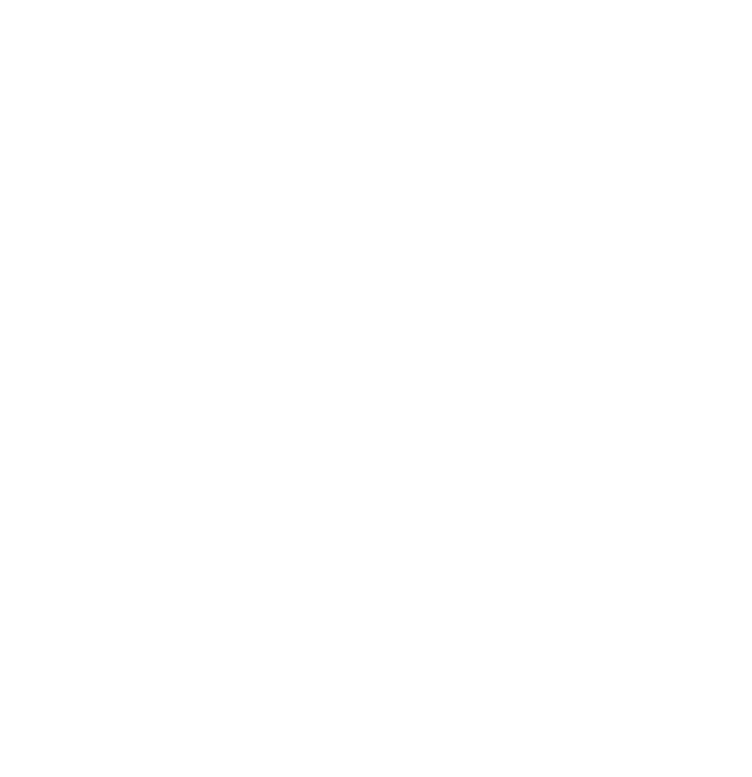
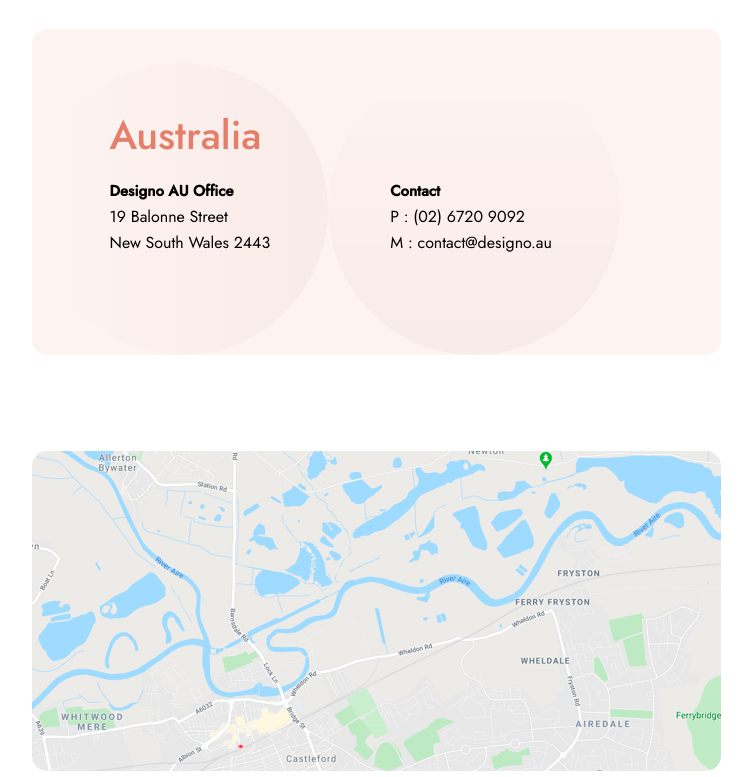
Before and after one commit to pierrolabo/designomultipagewebsite, a React (Create React App) app: page /locations in a window 1280 px wide. Shown: the part 1223-2000 px from the top of the page, without its empty margins (264-1016 px from the left). Before the commit the page ends 887 px from the top, so only its background shows below. Built offline with nearby package versions, Linux system fonts and the light colour scheme.

Commit message:
location ok

```diff
--- /dev/null
+++ b/src/components/Location/Location.js
@@ -0,0 +1,38 @@
+import React from 'react'
+import PropTypes from "prop-types";
+
+import './Location.scss';
+
+export default function Location({country, office, street, city, phone, mobile, type}) {
+    return (
+        <section className="location">
+            <div className={`location--image ${type}`}/>
+            <div className="location__contents">
+                    <h1 className="location__contents--title">{country}</h1>
+                <div className="location__contents__addresses">
+                    <div className="location__contents__addresses__office">
+                        <h4 className="location__contents__addresses--subtitle">{office}</h4>
+                        <p>{street}</p>
+                        <p>{city}</p>
+                    </div>
+                    <div className="location__contents__addresses__contact">
+                        <h4 className="location__contents__addresses--subtitle">Contact</h4>
+                        <p>{phone}</p>
+                        <p>{mobile}</p>
+                    </div>
+                </div>
+            </div>
+        </section>
+    )
+}
+
+Location.propTypes = {
+    country: PropTypes.string.isRequired,
+    office: PropTypes.string.isRequired,
+    street: PropTypes.string.isRequired,
+    city: PropTypes.string.isRequired,
+    phone: PropTypes.string.isRequired,
+    mobile: PropTypes.string.isRequired,
+    type: PropTypes.string.isRequired,
+
+}
--- /dev/null
+++ b/src/components/Location/Location.scss
@@ -0,0 +1,160 @@
+@import '../../styles/variables';
+
+.location {
+    width: 100%;
+    height: 714px;
+    @media(min-width: $breakpoint-tablet) {
+        max-width: $max-width-tablet;
+    }
+    @media(min-width: $breakpoint-desktop) {
+        max-width: $max-width-desktop;
+        display: flex;
+        max-height: 326px;
+        min-height: 326px;
+        column-gap: 30px;
+        @for $i from 1 through 3 {
+            @if $i % 2 != 0 {
+                &:nth-child(#{$i}) {
+                    flex-direction: row-reverse;
+                }
+
+            }
+        }
+
+    }
+    &--image {
+        width: 100%;
+        height: 320px;
+        background-repeat: no-repeat;
+        background-size: cover;
+        @media(min-width: $breakpoint-tablet) {
+            border-radius: 15px;
+        }
+        @media(min-width: $breakpoint-desktop) {
+            width: 350px;
+            height: 326px;
+        }
+    }
+    &__contents {
+        position: relative;
+        display: flex;
+        flex-direction: column;
+        align-items: center;
+        text-align: center;
+        background-color: $color-bg-productcard;
+        padding: 82px 0;
+        @media(min-width: $breakpoint-tablet) {
+            flex-direction: column;
+            height: 100%;
+            max-height: 326px;
+            padding-left: 78px;
+            margin-top: 31px;
+            border-radius: 15px;
+            align-items: flex-start;
+            text-align: left;
+
+        }
+        @media(min-width: $breakpoint-desktop) {
+            margin-top: 0px;
+            border-radius: 15px;
+            width: 730px;
+
+        }
+
+        &--title {
+            font-size: 32px;
+            line-height: 36px;
+            color: $brand-primary-peach;
+            margin-bottom: 32px;
+            @media(min-width: $breakpoint-tablet) {
+                margin-bottom: 20px;
+                font-size: 40px;
+                line-height: 48px;
+            }
+        }
+        &__addresses {
+            @media(min-width: $breakpoint-tablet) {
+                display: flex;
+            }
+            &__contact {
+                margin-top: 33px;
+                @media(min-width: $breakpoint-tablet) {
+                    display: flex;
+                    flex-direction: column;
+                    margin-top: 0px;
+                    margin-left: 120px;
+                }
+                @media(min-width: $breakpoint-desktop) {
+                    margin-left: 133px;
+                }
+            }
+            &--subtitle {
+                font-size: 15px;
+                line-height: 25px;
+                font-weight: 700;
+            }
+            p {
+                font-size: 15px;
+                line-height: 25px;
+                font-weight: 400;
+                @media(min-width: $breakpoint-tablet) {
+                    font-size: 16px;
+                    line-height: 26px;
+                }
+            }
+        }
+
+        //  Background image of card content
+        &::after{
+            position: absolute;
+            content: "";
+            top: 0;
+            background-image: url('../../assets/shared/desktop/bg-pattern-three-circles.svg');
+            background-repeat: no-repeat;
+            background-size: 170%;
+            width: 100%;
+            height: 100%;
+            background-position: 0% 2%;
+            @media(min-width: $breakpoint-tablet) {
+                background-image: url('../../assets/shared/desktop/bg-pattern-two-circles.svg');
+                background-size: contain;
+                height: 292px;
+                left: 0;
+                bottom: 0;
+                top: auto;
+                background-position: 4% 50%;
+            }
+            @media(min-width: $breakpoint-desktop) {
+                background-position: -9% 50%;
+            }
+        }
+    }
+
+    &--image.CANADA {
+        background-image: url('../../assets/locations/desktop/image-map-canada.png');
+        @media(min-width: $breakpoint-tablet){
+            background-image: url('../../assets/locations/tablet/image-map-canada.png');
+        }
+        @media(min-width: $breakpoint-desktop){
+            background-image: url('../../assets/locations/desktop/image-map-canada.png');
+        }
+    }
+    &--image.AUSTRALIA {
+        background-image: url('../../assets/locations/desktop/image-map-australia.png');
+        @media(min-width: $breakpoint-tablet){
+            background-image: url('../../assets/locations/tablet/image-map-australia.png');
+        }
+        @media(min-width: $breakpoint-desktop){
+            background-image: url('../../assets/locations/desktop/image-map-australia.png');
+        }
+    }
+    &--image.UK {
+        background-image: url('../../assets/locations/desktop/image-map-united-kingdom.png');
+        @media(min-width: $breakpoint-tablet){
+            background-image: url('../../assets/locations/tablet/image-map-uk.png');
+        }
+        @media(min-width: $breakpoint-desktop){
+            background-image: url('../../assets/locations/desktop/image-map-united-kingdom.png');
+        }
+    }
+}
--- a/src/pages/Locations/Locations.js
+++ b/src/pages/Locations/Locations.js
@@ -1,10 +1,39 @@
 import React from 'react'
+
+import Location from "../../components/Location/Location";
+
+import './Locations.scss';
 
 export default function Locations() {
     return (
         <section className="locations">
-            <h1>Locations</h1>
-            <h2>Come visit our fancy building</h2>
+            <Location
+                country="Canada"
+                office="Designo Central Office"
+                street="3886 Wellington Street"
+                city="Toronto, Ontario M9C 3J5"
+                phone="P : +1 253-863-8967"
+                mobile="M : contact@designo.co"
+                type="CANADA"
+            />
+             <Location
+                country="Australia"
+                office="Designo AU Office"
+                street="19 Balonne Street"
+                city="New South Wales 2443"
+                phone="P : (02) 6720 9092"
+                mobile="M : contact@designo.au"
+                type="AUSTRALIA"
+            />
+             <Location
+                country="United Kingdom"
+                office="Designo UK Office"
+                street="13 Colorado Way"
+                city="Rhyd-y-fro SA8 9GA"
+                phone="P : 078 3115 1400"
+                mobile="M : contact@designo.uk"
+                type="UK"
+            />
         </section>
     )
 }
--- a/src/pages/Locations/Locations.scss
+++ b/src/pages/Locations/Locations.scss
@@ -0,0 +1,21 @@
+@import '../../styles/variables';
+
+.locations {
+    display: flex;
+    flex-direction: column;
+    align-items: center;
+    margin-top: 0 !important;
+    margin-bottom: 330px;
+    @media(min-width: $breakpoint-tablet) {
+        margin-bottom: 347px;
+    }
+    @media(min-width: $breakpoint-desktop) {
+        margin-bottom: 384px;
+    }
+}
+.location:not(:first-child) {
+    margin-top: 59px;
+    @media(min-width: $breakpoint-desktop) {
+        margin-top: 33px;
+    }
+}
```
